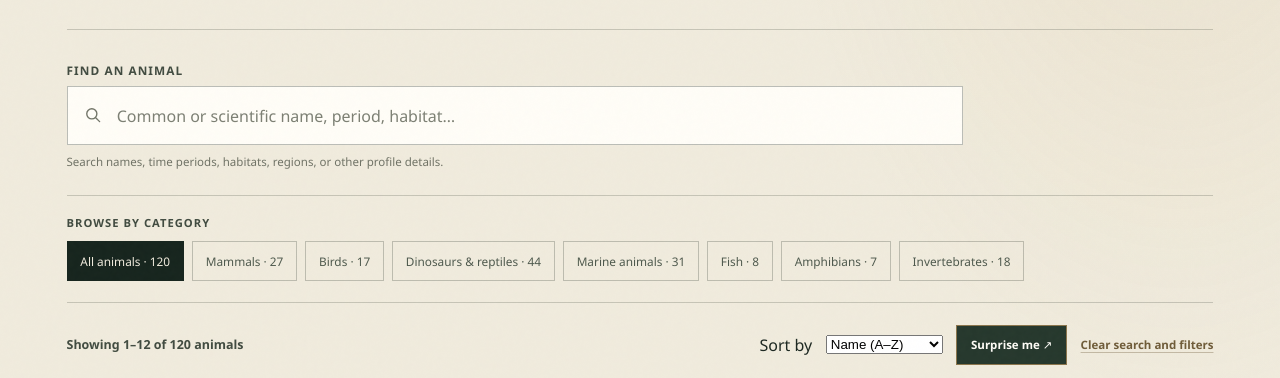
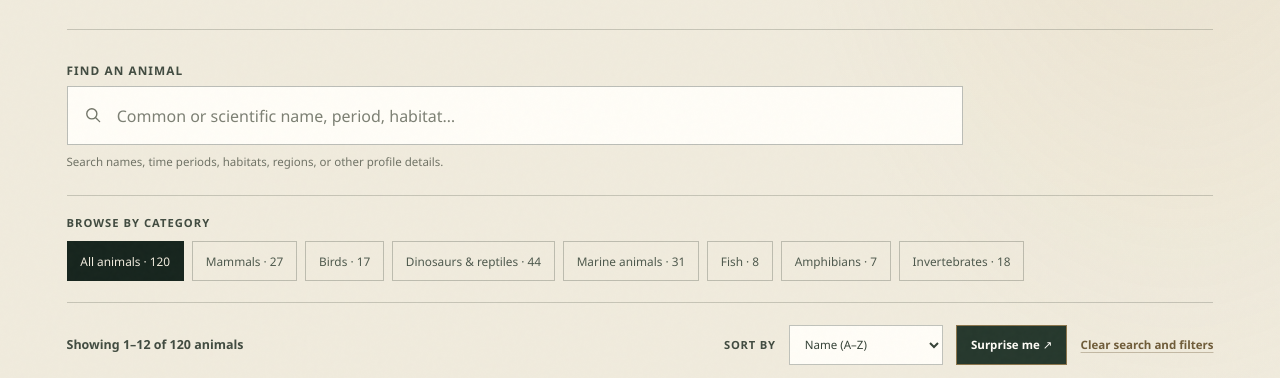
Before and after one commit to sillynielly/LOSTWORLD, a plain HTML site: page pages/encyclopedia.html in a window 1280 px wide. Shown: the part 405-783 px from the top of the page. Drawn offline with Linux system fonts and the light colour scheme; grey boxes are pictures that could not be loaded.

Commit message:
Style encyclopedia sorting controls

```diff
--- a/styles/encyclopedia.css
+++ b/styles/encyclopedia.css
@@ -639,3 +639,32 @@
 @media (prefers-reduced-motion: reduce) {
   .collection-results__surprise { transition: none; }
 }
+
+
+.collection-results__sort-label {
+  color: #414b40;
+  font-size: 0.7rem;
+  font-weight: 700;
+  letter-spacing: 0.07em;
+  text-transform: uppercase;
+}
+.collection-results__sort {
+  min-height: 2.5rem;
+  max-width: 12rem;
+  padding: 0.45rem 2rem 0.45rem 0.65rem;
+  border: 1px solid rgba(31, 41, 33, 0.28);
+  border-radius: 0;
+  background: #fffdf7;
+  color: #354237;
+  font: inherit;
+  font-size: 0.72rem;
+  cursor: pointer;
+}
+.collection-results__sort:focus-visible {
+  outline: 3px solid rgba(166, 138, 83, 0.55);
+  outline-offset: 2px;
+}
+@media (max-width: 560px) {
+  .collection-results__sort-label { margin-right: auto; }
+  .collection-results__sort { flex: 1 1 100%; max-width: none; }
+}
```
